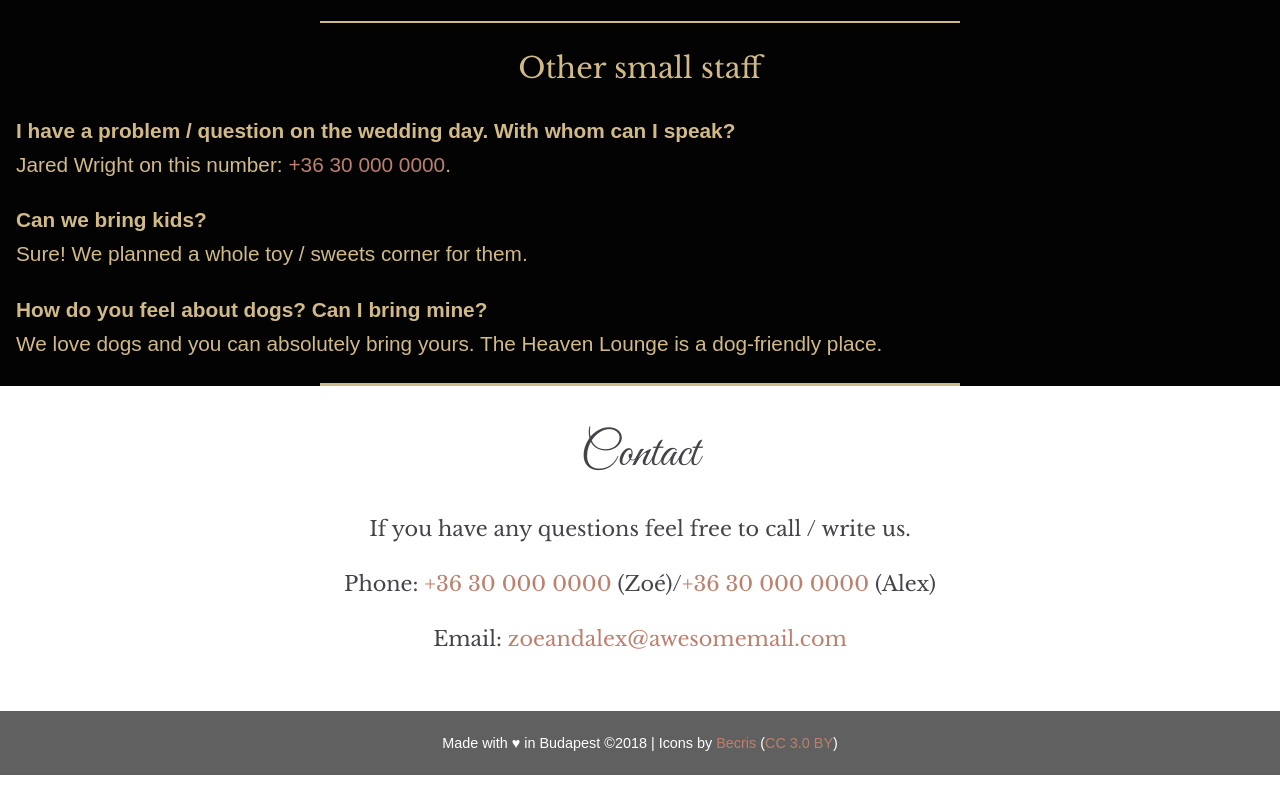
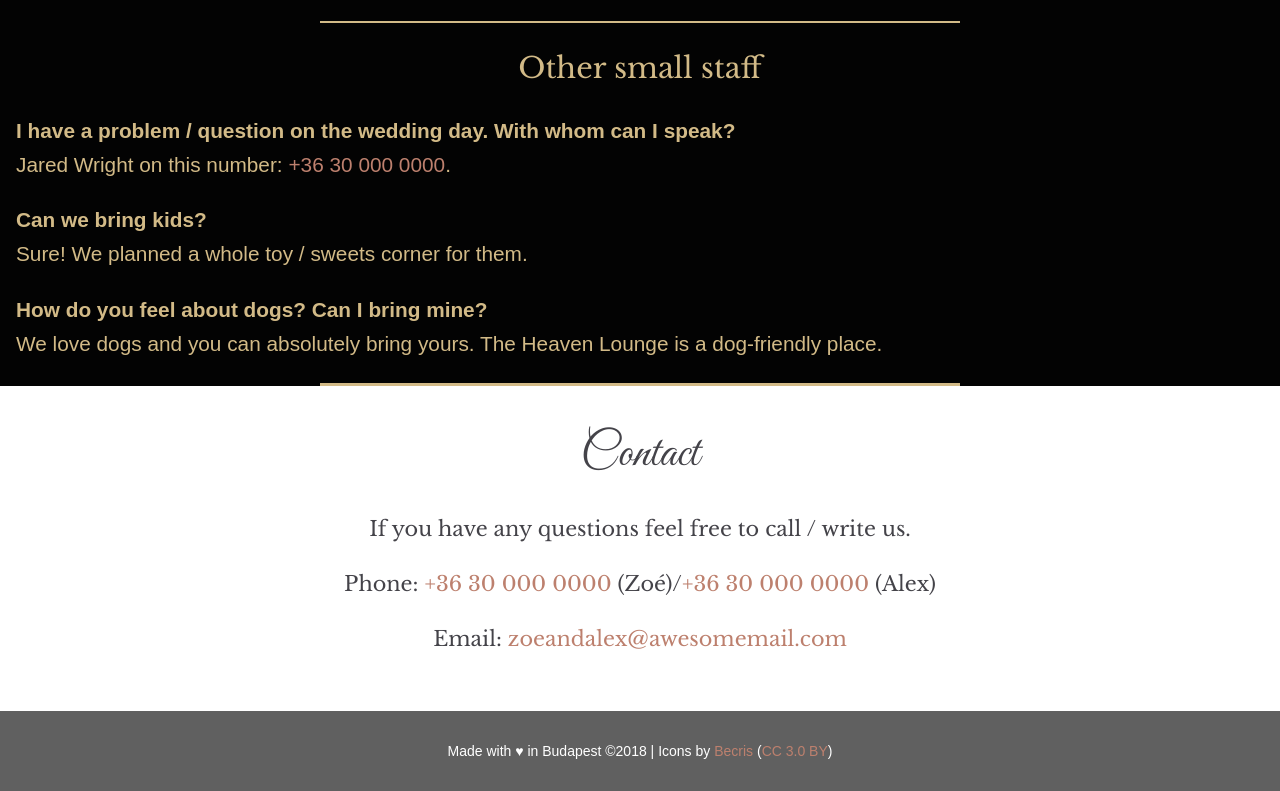
Before and after one commit to Adam102480/Wedding-webpage, a plain HTML site: page index.html in a window 1280 px wide. Shown: the part 3712-4503 px from the top of the page. Drawn offline with nearby package versions, Linux system fonts and the light colour scheme; a web font is replaced by a local one.

Commit message:
footer again

```diff
--- a/index.css
+++ b/index.css
@@ -225,20 +225,20 @@ date {
 /* Footer STYLES */
 
 footer {
-  height: 8vh;
+  height: 10vh;
   width: 100vw;
   background-color: #606060;
   color: #fff;
   font-family: 'Muli', sans-serif;
   display: table;
   text-align: center;
-  font-size: .9rem;
+  font-size: .875rem;
 }
 
 .footer-wrapper {
   display: table-cell;
   vertical-align: middle;
-  padding: .4rem 1rem;
+  padding: .5rem 1rem;
 }
 
 footer p {
@@ -246,5 +246,5 @@ footer p {
 }
 
 footer small {
-  line-height: 2.5;
+  line-height: 1.5;
 }
--- a/index.html
+++ b/index.html
@@ -62,7 +62,7 @@
         <p>Please, just bring yourself and have fun with us.</p>
       </section>
       <section class="faq">
-        <h2 class="question-title">Questions & Answers</h2>
+        <h2>Questions & Answers</h2>
       <div class="question-group">
         <h3>Travel and accomodation</h3>
         <p class="question">Will there be some kind of organized transfer?</p>
```
